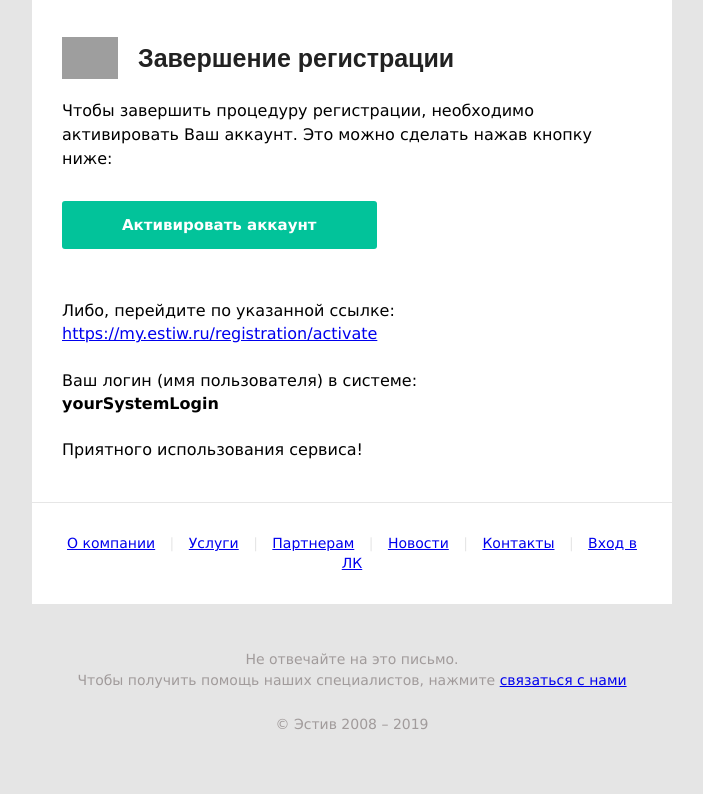
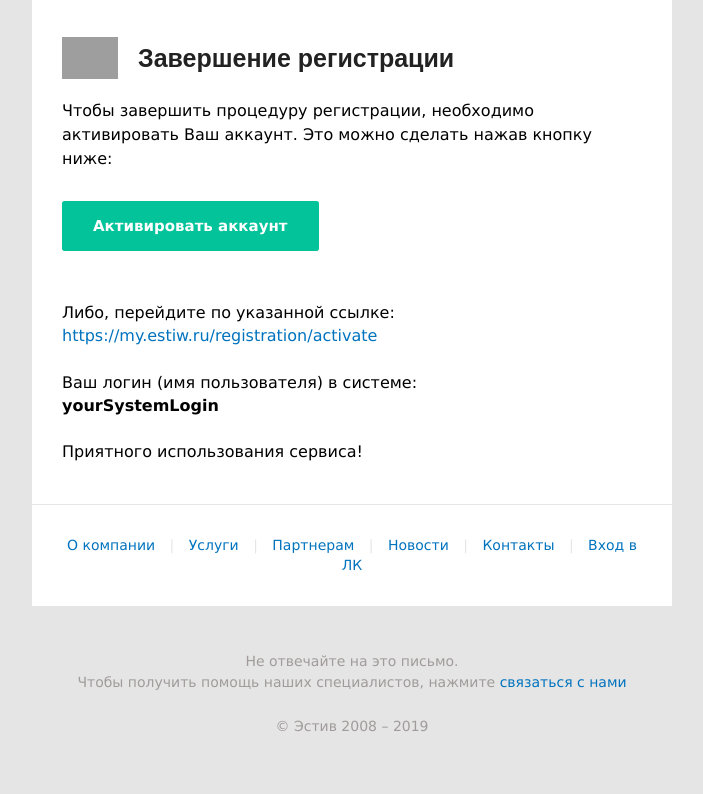
Before and after one commit to lowweb/EstiwMail, a website: page src/pages/manual.html in a window 1280 px wide. Shown: the part 513-1307 px from the top of the page, without its empty margins (288-991 px from the left). Drawn offline with Linux system fonts and the light colour scheme; grey boxes are pictures that could not be loaded.

Commit message:
fix fo outlook

```diff
--- a/src/pages/manual.html
+++ b/src/pages/manual.html
@@ -54,7 +54,7 @@
 														<tbody>
 															<tr>
 																<td style="width:100%; text-align: center;">
-																	<a href="http://estiw.com" target="_blank"><img align="center" src="https://i.postimg.cc/s2gJvsXX/header.png" style="width: 100%; height: auto;" width="640"></a>
+																	<a href="http://estiw.com" target="_blank"><img align="center" src="https://i.postimg.cc/k50V8xsk/header.png" style="width: 100%; height: auto;" width="640"></a>
 																</td>
 															</tr>
 														</tbody>
@@ -78,7 +78,7 @@
 													<table border="0" cellpadding="0" cellspacing="0" style="table-layout: fixed;" width="100%">
 														<tbody>
 															<tr>
-																<td style="width: 56px;" valign="middle"><img src="https://i.postimg.cc/GmQQLHbV/user-gr.png" style="display: block; width: 100%;" width="56">
+																<td style="width: 56px;" valign="middle"><img src="https://i.postimg.cc/PxnxNdrH/user-gr.png" style="display: block; width: 100%;" width="56">
 																</td>
 																<td style="padding-left: 20px;" valign="middle">
 																	<table border="0" cellpadding="0" cellspacing="0" width="100%;">
@@ -143,14 +143,18 @@
 														<tbody>
 															<tr>
 																<td>
-																	<table border="0" cellpadding="0" cellspacing="0" style="margin-right: auto;border-collapse: separate !important;">
-																		<tbody>
-																			<tr>
-																				<td>
-																					<a href="#activate" style="display: inline-block; text-decoration: none; padding: 15px 30px; font-size: 15px; text-align: center; font-weight: bold; font-family:Lucida Grande, Tahoma, Arial; width: 100%;color:#ffffff; border:0px solid ; background-color:#02c39a; border-radius: 3px;text-decoration:none">Активировать аккаунт</a>
-																				</td>
-																			</tr>
-																		</tbody>
+																	<table border="0" cellspacing="0" cellpadding="0">
+																	  <tr>
+																	    <td>
+																	      <table border="0" cellspacing="0" cellpadding="0">
+																	        <tr>
+																	          <td align="center" style="border-radius: 3px;" bgcolor="#02C39A">
+																	            <a href="#" target="_blank" style="font-size: 15px;font-weight: bold;font-family:Lucida Grande, Tahoma, Arial; color: #ffffff; text-decoration: none; text-decoration: none;border-radius: 3px; padding: 15px 30px; border: 1px solid #02C39A; display: inline-block;">Активировать аккаунт</a>
+																	        	</td>
+																	        </tr>
+																	      </table>
+																	    </td>
+																	  </tr>
 																	</table>
 																</td>
 															</tr>
@@ -177,7 +181,9 @@
 															<tr>
 																<td style="text-align: left; padding: 0 0 0;">
 																	<div style="margin-right: auto; font-family: Lucida Grande, Tahoma, Arial; color:#000000;font-size:16px;line-height:1.45;">
-																		Либо, перейдите по указанной ссылке: <a href="https://my.estiw.ru/registration/activate" style="" target="_blank">https://my.estiw.ru/registration/activate<br></a><br>
+																		Либо, перейдите по указанной ссылке:
+																		<br>
+																		<a href="https://my.estiw.ru/registration/activate" style="color:#0073BE;text-decoration:none;" target="_blank">https://my.estiw.ru/registration/activate<br></a><br>
 																		Ваш логин (имя пользователя) в системе:<br>
 																		<strong>yourSystemLogin</strong><strong></strong><br>
 																		<br>
@@ -237,7 +243,7 @@
 															<tr>
 																<td style="text-align: center; padding: 0 0 0;">
 																	<div style="margin: 0 auto; font-family: Lucida Grande, Tahoma, Arial; color:#e6e6e6;font-size:14px;line-height:1.4;">
-																		<a href="#" style="padding-right: 10px;">О компании</a> | <a href="#" style="padding-right: 10px;padding-left: 10px;">Услуги</a> | <a href="#" style="padding-right: 10px;padding-left: 10px;">Партнерам</a> | <a href="#" style="padding-right: 10px;padding-left: 10px;">Новости</a> | <a href="#" style="padding-right: 10px;padding-left: 10px;">Контакты</a> | <a href="#" style="padding-left: 10px;">Вход в ЛК</a><br>
+																		<a href="#" style="color:#0073BE;text-decoration:none;padding-right: 10px;">О компании</a> | <a href="#" style="color:#0073BE;text-decoration:none;padding-right: 10px;padding-left: 10px;">Услуги</a> | <a href="#" style="color:#0073BE;text-decoration:none;padding-right: 10px;padding-left: 10px;">Партнерам</a> | <a href="#" style="color:#0073BE;text-decoration:none;padding-right: 10px;padding-left: 10px;">Новости</a> | <a href="#" style="color:#0073BE;text-decoration:none;padding-right: 10px;padding-left: 10px;">Контакты</a> | <a href="#" style="color:#0073BE;text-decoration:none;padding-left: 10px;">Вход в ЛК</a><br>
 																	</div>
 																</td>
 															</tr>
@@ -265,7 +271,7 @@
 																<td style="text-align: center;">
 																	<div style="margin: 0 auto; font-weight: normal; font-family: Lucida Grande, Tahoma, Arial; color:#a19b9b;font-size:14px;line-height:1.5;max-width:550px;">
 																		Не отвечайте на это письмо.<br>
-																		Чтобы получить помощь наших специалистов, нажмите <a href="#" style="">связаться с нами</a>
+																		Чтобы получить помощь наших специалистов, нажмите <a href="#" style="color:#0073BE;text-decoration:none;">связаться с нами</a>
 																	</div>
 																</td>
 															</tr>
```
Also changed, not shown: 2 other files.
